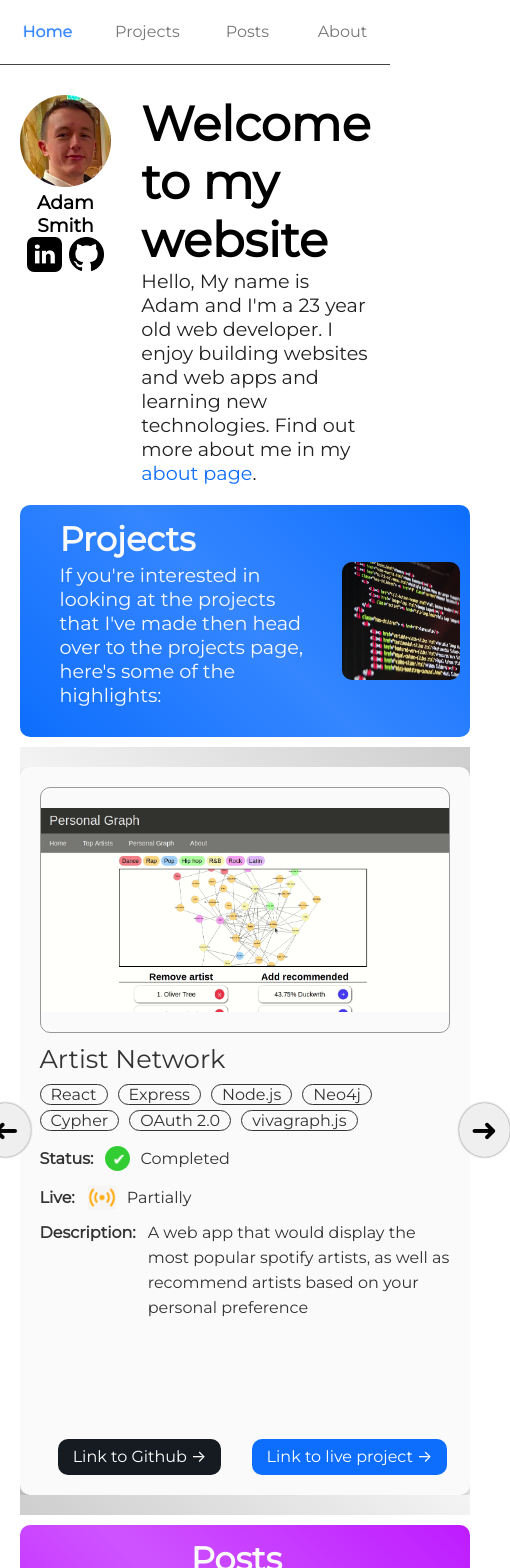
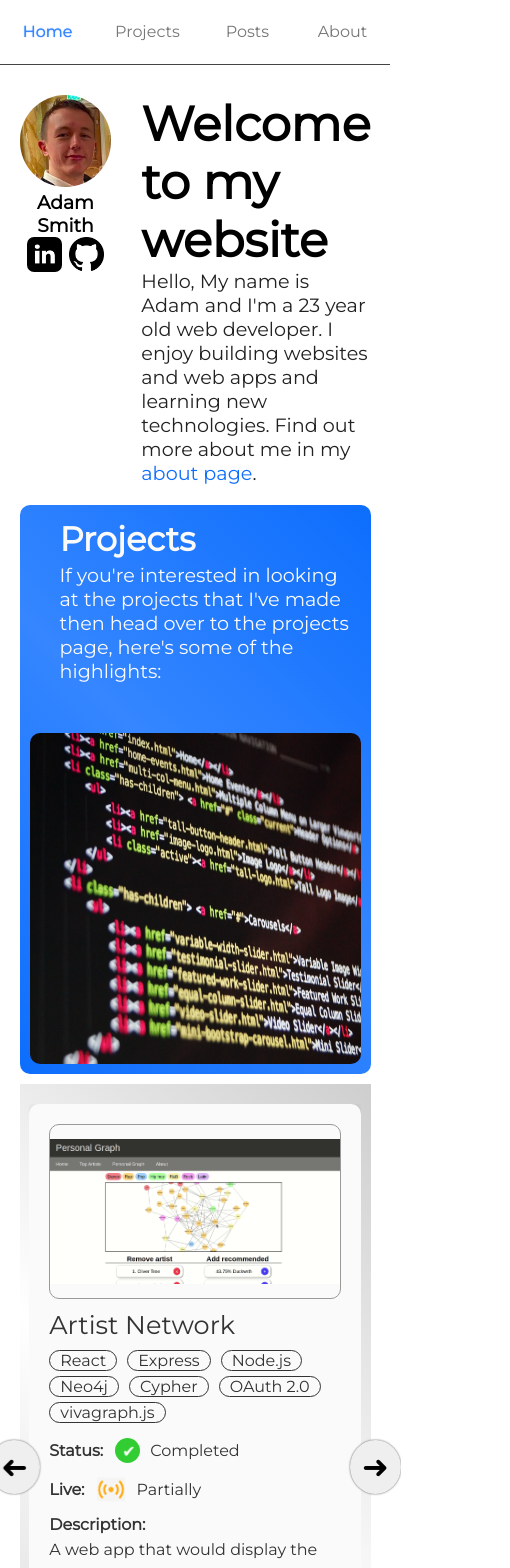
Before and after one commit to ADSmith-0/personal-website, a Next.js app: page / in a window 390 px wide. Shown: the top 1568 px of the page, 510 px wide, since content can reach past the window. Built offline with nearby package versions, Linux system fonts and the light colour scheme.

Commit message:
update: added mobile CSS

```diff
--- a/components/carousel.tsx
+++ b/components/carousel.tsx
@@ -1,23 +1,30 @@
 import styles from '../styles/carousel.module.css';
-import { useState, useEffect } from 'react';
+import { useState, useEffect, useRef } from 'react';
 export default function Carousel({ children }:any){
+    const carouselRef = useRef(null);
+    const [width, setWidth] = useState(0);
     const [ scrollAmount, setScrollAmount ] = useState(0);
-    const scrollLeft = () => setScrollAmount(Math.max(0, scrollAmount - 460));
+    const scrollLeft = () => setScrollAmount(Math.max(0, scrollAmount - width));
     const scrollRight = () => {
         let displayNumber = (window.innerWidth < 1300) ? 1 : 2;
-        setScrollAmount(Math.min(scrollAmount + 460, ((children.length-displayNumber)*460)));
+        setScrollAmount(Math.min(scrollAmount + width, ((children.length-displayNumber)*width)));
     }
     useEffect(() => {
-        document.getElementById(styles.carousel)?.scroll({
+        let width = (window.innerWidth < 500) ? 0.85*window.innerWidth+10 : ((window.innerWidth < 1300)? 460 : 910);
+        setWidth(width);
+    }, []);
+    useEffect(() => {
+        // @ts-ignore
+        carouselRef.current.scrollTo({
+            top: 0,
             left: scrollAmount,
-            top: 0,
             behavior: 'smooth'
         });
-    }, [scrollAmount]);
+    }, [scrollAmount, carouselRef]);
     return (
-        <div id={styles.container}>
+        <div className={styles.container}>
             <button id={styles.left_btn} className={styles.btn} onClick={scrollLeft}>➜</button>
-            <div id={styles.carousel}>
+            <div ref={carouselRef} className={styles.carousel}>
                 { children }
             </div>
             <button id={styles.right_btn} className={styles.btn} onClick={scrollRight}>➜</button>
--- a/pages/index.tsx
+++ b/pages/index.tsx
@@ -93,7 +93,7 @@ export default function Home({ projects, posts }:{ projects:ProjectType[], posts
             <div className={styles.carousel_container}>
                 <Carousel className={styles.carousel_section}>
                     {projects.map((project, index) => (
-                            <ProjectCard key={index} project={project}/>
+                        <ProjectCard key={index} project={project}/>
                     ))}
                 </Carousel>
             </div>
--- a/styles/about.module.css
+++ b/styles/about.module.css
@@ -38,3 +38,6 @@
     #main_wrapper { background-color: #fafafa; }
     #CV_download { color: #fff; }
 }
+@media(max-width: 480px){
+    .list { grid-template-columns: 1fr; }
+}
--- a/styles/carousel.module.css
+++ b/styles/carousel.module.css
@@ -1,9 +1,9 @@
-#container {
+.container {
     position: relative;
     width: 910px;
     margin: auto;
 }
-#carousel {
+.carousel {
     gap: 10px;
     width: inherit;
     overflow-x: scroll;
@@ -37,7 +37,13 @@
     100% { opacity: 1; }
 }
 @media(max-width: 1300px){
-    #container {
+    .container {
         width: 450px;
     }
 }
+@media (max-width: 500px) {
+    .container {
+        width: 85vw;
+        margin: auto;
+    }
+}
--- a/styles/home.module.css
+++ b/styles/home.module.css
@@ -93,7 +93,6 @@
 #posts_text { padding-right: 30px; }
 .carousel_container {
     padding: 20px 0;
-    /* border-radius: 10px; */
     background-color: #333;
     margin-bottom: 10px;
 }
@@ -124,3 +123,8 @@
     .social_icon { filter: brightness(0); }
     .carousel_container { background-image: linear-gradient(45deg, #cecece, #fff, #cecece); }
 }
+@media(max-width: 480px) {
+    .description_section {
+        grid-template-columns: 1fr;
+    }
+}
--- a/styles/post-card.module.css
+++ b/styles/post-card.module.css
@@ -7,7 +7,8 @@
     grid-template-columns: 1fr;
     justify-items: start;
     align-items: center;
-    padding: 10px;
+    gap: 10px;
+    padding: 30px;
 }
 .cover_image {
     border-radius: 5px;
@@ -51,3 +52,6 @@
     .card:hover{ box-shadow: 0 6px 12px 0 #00000033; }
     .date { background-color: #393b3f; }
 }
+@media (max-width: 500px) {
+    .card { min-width: 85vw; }
+}
--- a/styles/project-card.module.css
+++ b/styles/project-card.module.css
@@ -72,6 +72,7 @@
 }
 #description_container {
     align-self: start;
+    flex-direction: column;
 }
 .links {
     display: grid;
@@ -84,6 +85,7 @@
     color: #fff;
     padding: 10px 15px;
     line-height: 1rem;
+    text-align: center;
     transition: background-color 0.2s linear 0s;
 }
 #githubLink { background-color: #161b22; }
@@ -108,3 +110,15 @@
     }
     #githubLink:hover { background-color: #fff; }
 }
+@media (max-width: 800px) {
+    .card {
+        min-width: 85vw;
+    }
+    .links {
+        grid-template-columns: 1fr;
+        justify-items: stretch;
+    }
+    .link {
+        padding: 20px 0;
+    }
+}
```
